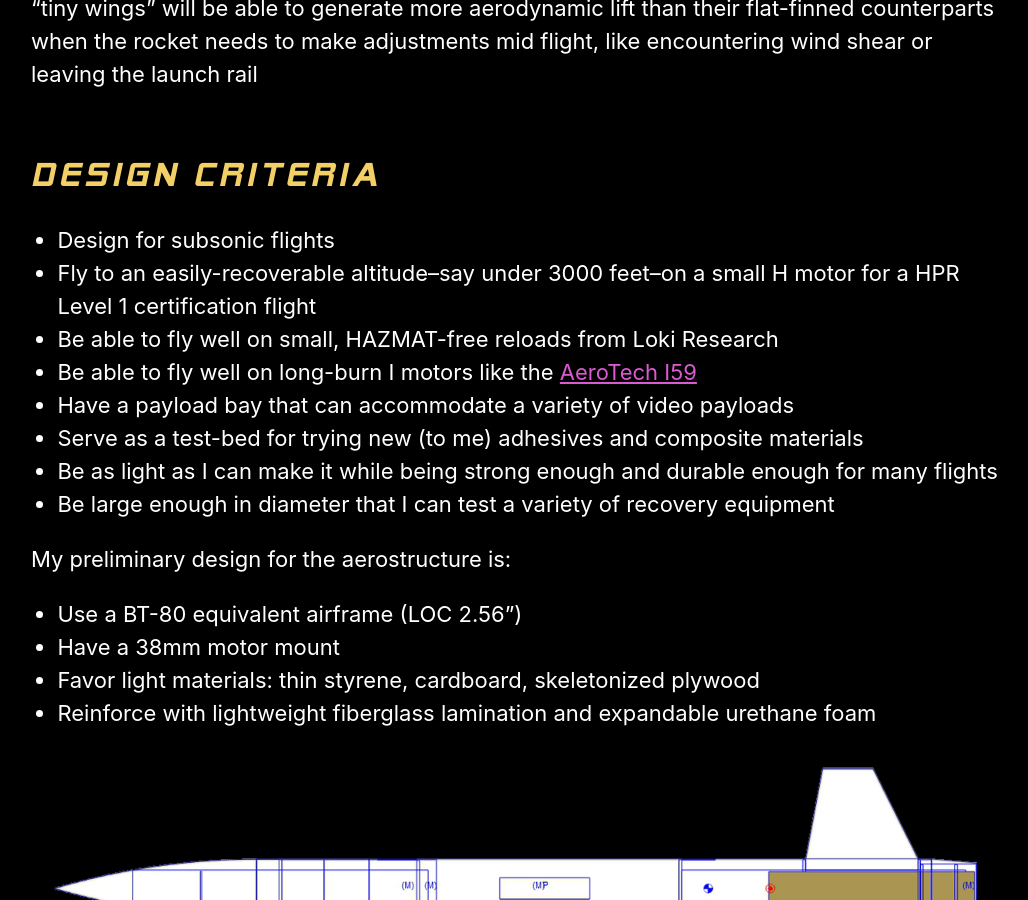
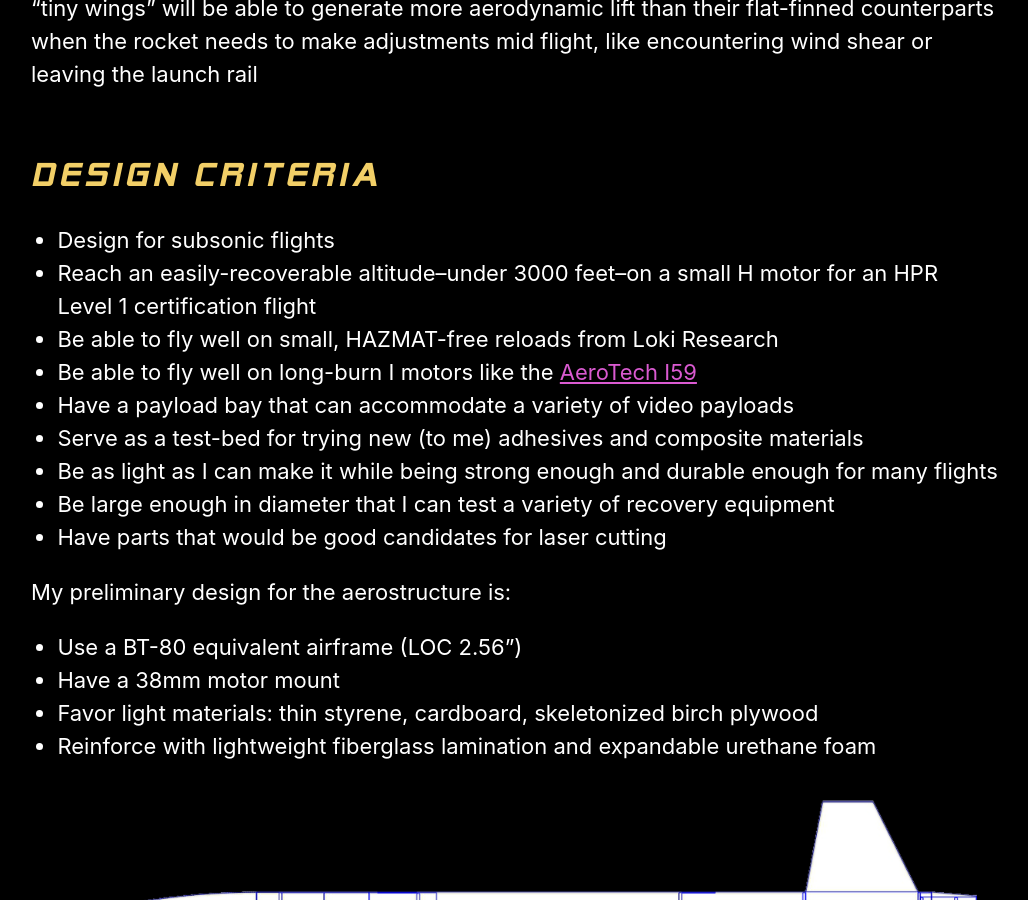
Before and after one commit to rocketlabdelta/rocketlabdelta.com, a Jekyll site: the page built from _projects/tiny-wings.md, in a window 1280 px wide and 900 px high, scrolled down 380 px. Shown: the whole window, without its empty margins (125-1153 px from the left). Built offline with Jekyll 4.4.1, drawn with Linux system fonts in a browser that asks for light colours.

Commit message:
Copy editing

```diff
--- a/_projects/tiny-wings.md
+++ b/_projects/tiny-wings.md
@@ -13,18 +13,19 @@ These "tiny wings" will be able to generate more aerodynamic lift than their fla
 ## Design Criteria
 
 - Design for subsonic flights
-- Fly to an easily-recoverable altitude--say under 3000 feet--on a small H motor for a HPR Level 1 certification flight
+- Reach an easily-recoverable altitude--under 3000 feet--on a small H motor for an HPR Level 1 certification flight
 - Be able to fly well on small, HAZMAT-free reloads from Loki Research
 - Be able to fly well on long-burn I motors like the [AeroTech I59][2]
 - Have a payload bay that can accommodate a variety of video payloads
 - Serve as a test-bed for trying new (to me) adhesives and composite materials
 - Be as light as I can make it while being strong enough and durable enough for many flights
 - Be large enough in diameter that I can test a variety of recovery equipment
+- Have parts that would be good candidates for laser cutting
 
 My preliminary design for the aerostructure is:
 - Use a BT-80 equivalent airframe (LOC 2.56")
 - Have a 38mm motor mount
-- Favor light materials: thin styrene, cardboard, skeletonized plywood
+- Favor light materials: thin styrene, cardboard, skeletonized birch plywood
 - Reinforce with lightweight fiberglass lamination and expandable urethane foam
 
 <figure class="basic-frame">
```
